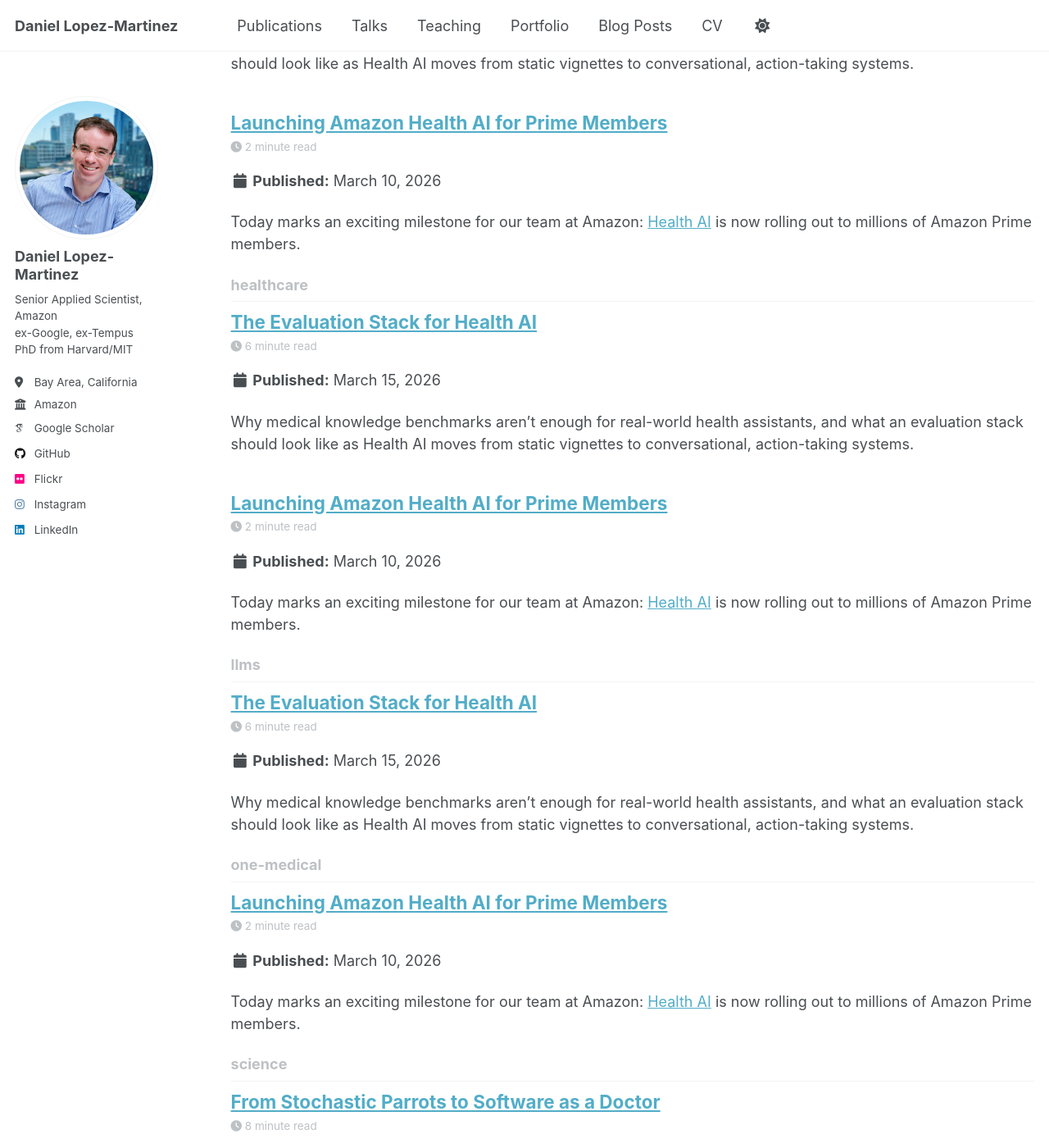
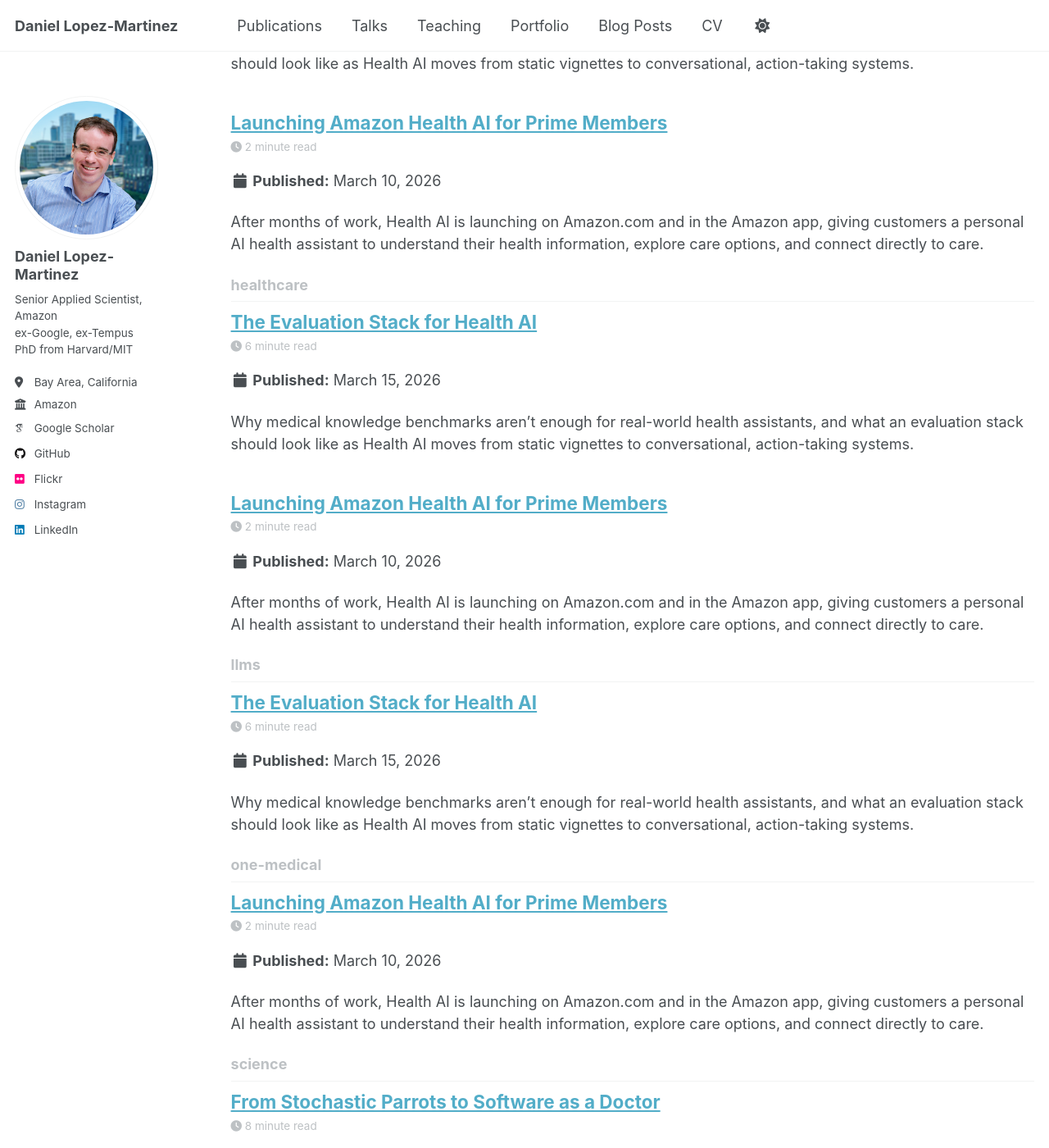
Before and after one commit to daniel-lopezmartinez/daniel-lopezmartinez.github.io, a Jekyll site: the page built from _pages/tag-archive.html, in a window 1280 px wide and 1400 px high, scrolled down 1254 px. Shown: the whole window at 82% size. Built offline with Jekyll 4.4.1, drawn with Linux system fonts in a browser that asks for light colours; some web fonts are replaced; a script that is not in the unit is left out; some of the changed text lies outside the part shown.

Commit message:
improved description

```diff
--- a/_posts/2026-03-10-launching-amazon-health-ai-for-prime-members.md
+++ b/_posts/2026-03-10-launching-amazon-health-ai-for-prime-members.md
@@ -2,6 +2,7 @@
 title: 'Launching Amazon Health AI for Prime Members'
 date: 2026-03-10
 permalink: /posts/2026/03/2026-03-10-launching-amazon-health-ai-for-prime-members/
+description: "After months of work, Health AI is launching on Amazon.com and in the Amazon app, giving customers a personal AI health assistant to understand their health information, explore care options, and connect directly to care."
 tags:
   - amazon
   - healthcare
```
